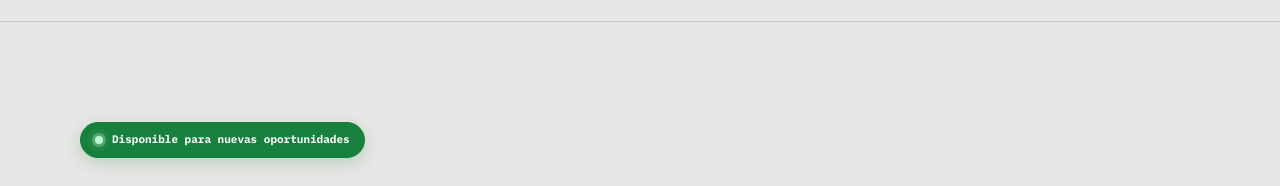
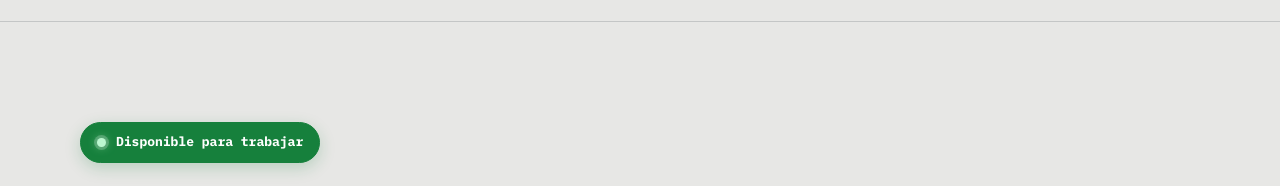
Before and after one commit to jepcec/portafolio, an Astro site: page / in a window 1280 px wide. Shown: the part 67-253 px from the top of the page. Built offline with nearby package versions, Linux system fonts and the light colour scheme; Astro itself is replaced by a stand-in of ours.

Commit message:
Make availability status clearer

```diff
--- a/src/components/Hero.astro
+++ b/src/components/Hero.astro
@@ -10,7 +10,7 @@ const featuredProject = {
 ---
 <section class="hero shell" aria-labelledby="hero-title">
   <div class="hero-copy">
-    <p class="availability"><span aria-hidden="true"></span>Disponible para nuevas oportunidades</p>
+    <p class="availability"><span aria-hidden="true"></span>Disponible para trabajar</p>
     <p class="intro">Hola, soy {profile.shortName}</p>
     <h1 id="hero-title">Desarrollador<br />full stack.</h1>
     <p class="hero-focus">Me especializo en {profile.focus.toLowerCase()}.</p>
--- a/src/styles/portfolio.css
+++ b/src/styles/portfolio.css
@@ -1,6 +1,6 @@
 .hero { grid-template-columns:1fr 1.04fr; gap:64px; }
-.availability { display:inline-flex; align-items:center; gap:9px; padding:8px 14px; border:1px solid #16803c; border-radius:999px; color:#fff; background:#16803c; box-shadow:0 5px 16px #16803c38; font-size:11px; font-weight:700; margin-bottom:31px; }
-.availability span { width:8px; height:8px; border-radius:50%; background:#bbf7d0; box-shadow:0 0 0 3px #ffffff35,0 0 10px #bbf7d0a0; }
+.availability { display:inline-flex; align-items:center; gap:10px; padding:9px 16px; border:1px solid #16803c; border-radius:999px; color:#fff; background:#16803c; box-shadow:0 5px 16px #16803c38; font-size:13px; font-weight:700; margin-bottom:31px; }
+.availability span { width:9px; height:9px; border-radius:50%; background:#bbf7d0; box-shadow:0 0 0 3px #ffffff35,0 0 10px #bbf7d0a0; }
 .dark .availability { border-color:#4ade80; color:#142318; background:#4ade80; box-shadow:0 5px 18px #4ade8040; }
 .dark .availability span { background:#14532d; box-shadow:0 0 0 3px #14532d30,0 0 10px #14532d80; }
 .intro { margin-bottom:12px; }
```
